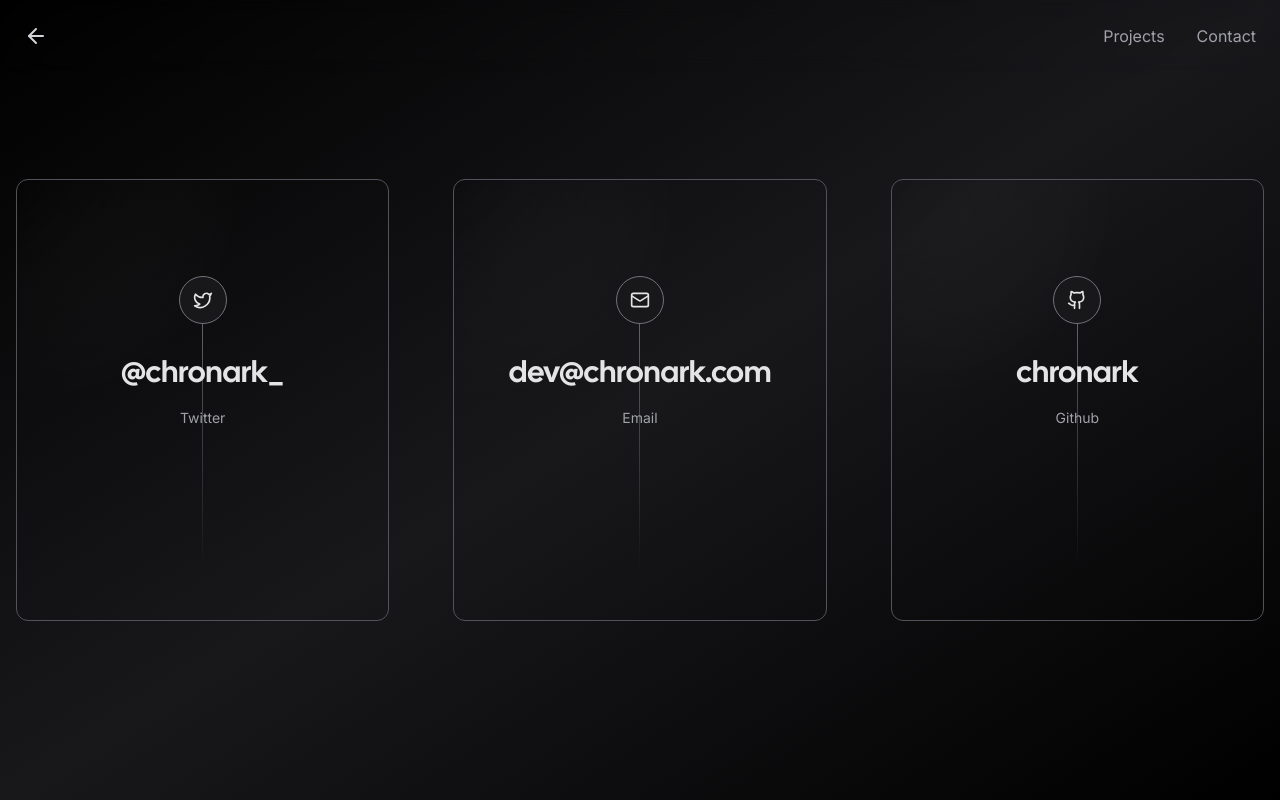
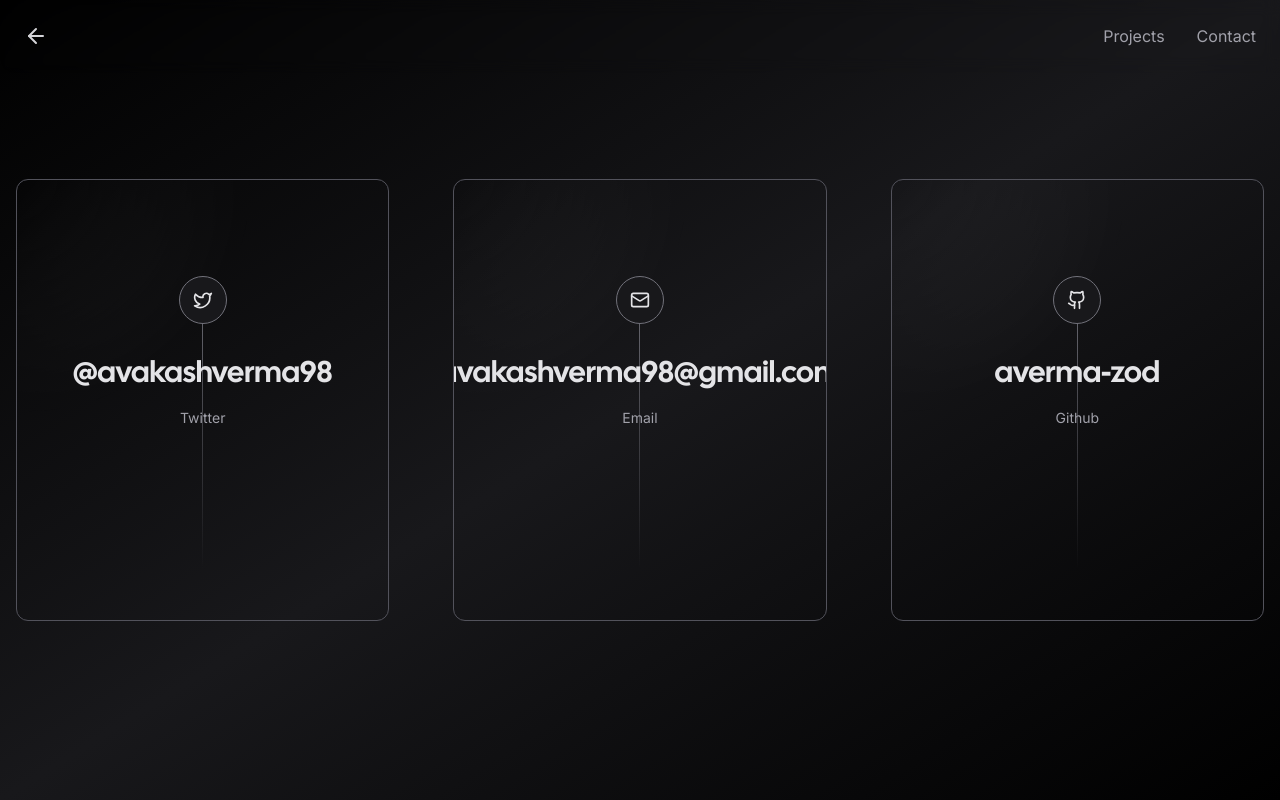
Before and after one commit to averma-zod/my-port, a Next.js app: page /contact in a window 1280 px wide. Built offline with nearby package versions, Linux system fonts and the light colour scheme; no server answers; what tailwindcss-debug-screens would draw is missing.

Commit message:
check name change

```diff
--- a/app/contact/page.tsx
+++ b/app/contact/page.tsx
@@ -7,21 +7,21 @@
 const socials = [
 	{
 		icon: <Twitter size={20} />,
-		href: "https://twitter.com/chronark_",
+		href: "https://twitter.com/avakashverma98",
 		label: "Twitter",
-		handle: "@chronark_",
+		handle: "@avakashverma98",
 	},
 	{
 		icon: <Mail size={20} />,
-		href: "mailto:dev@chronark.com",
+		href: "mailto:avakashverma98@gmail.com",
 		label: "Email",
-		handle: "dev@chronark.com",
+		handle: "avakashverma98@gmail.com",
 	},
 	{
 		icon: <Github size={20} />,
-		href: "https://github.com/chronark",
+		href: "https://github.com/averma-zod",
 		label: "Github",
-		handle: "chronark",
+		handle: "averma-zod",
 	},
 ];
 
```
